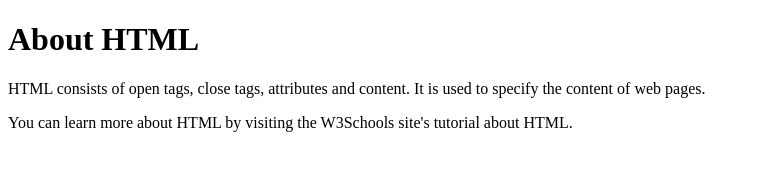
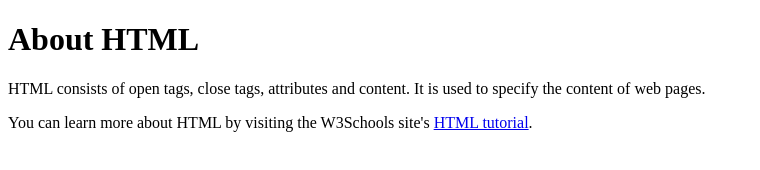
Before and after one commit to pconrad/CS20-10.03, a plain HTML site: page index.html in a window 1280 px wide. Shown: the whole page, without its empty margins (0-760 px from the left). Drawn offline with Linux system fonts and the light colour scheme.

Commit message:
Make the words "HTML Tutorial" be a hyperlink to the W3 schools site.

```diff
--- a/index.html
+++ b/index.html
@@ -10,6 +10,6 @@
     It is used to specify the content of web pages.</p>
 
     <p>You can learn more about HTML by visiting the W3Schools site's
-      tutorial about HTML.</p>
+      <a href="https://www.w3schools.com/html/">HTML tutorial</a>.</p>
   </body>
 </html>
```
